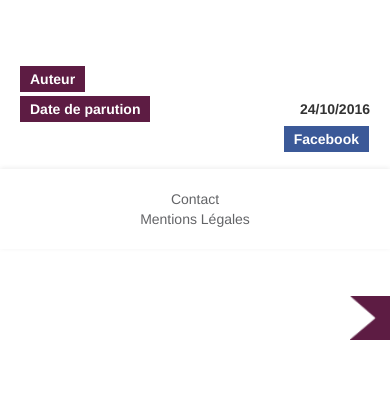
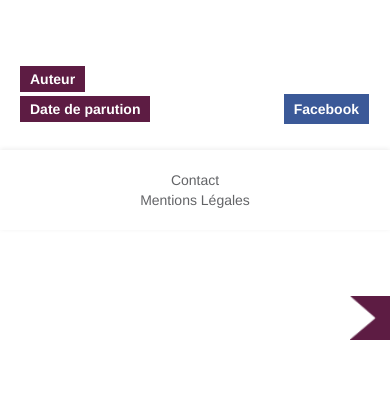
Before and after one commit to ngdo-pro/WCS_Projet2, a Symfony app: template app/Resources/views/book/showToPublic.html.twig in a window 390 px wide. Shown: the part 361-781 px from the top of the page. Run offline with Twig, Linux system fonts and the light colour scheme; the template is opened without the code that fills it, so the values that code supplies are empty; some libraries are stand-ins or nearby versions.

Commit message:
facebook button bug solved

```diff
--- a/app/Resources/views/book/showToPublic.html.twig
+++ b/app/Resources/views/book/showToPublic.html.twig
@@ -46,7 +46,7 @@
                 </tr>
             </table>
         </div>
-        <div class="col-md-8">
+        <div class="col-md-8" id="bface">
             <a href="{{ book.facebookLinkUrl }}" target="_blank">Facebook</a>
         </div>
     </div>
--- a/web/css/bookPage.css
+++ b/web/css/bookPage.css
@@ -50,7 +50,7 @@
     height: 100%;
 }
 
-.bookPresentation a{
+.bookPresentation #bface a {
     background: #3b5998;
     border: 1px solid white;
     bottom: 5px;
@@ -66,7 +66,7 @@
     transition: background 0.3s, color 0.3s;
 }
 
-.bookPresentation a:hover{
+.bookPresentation #bface a:hover{
     background: white;
     border: 1px solid #3b5998;
     color: #3b5998;
```
